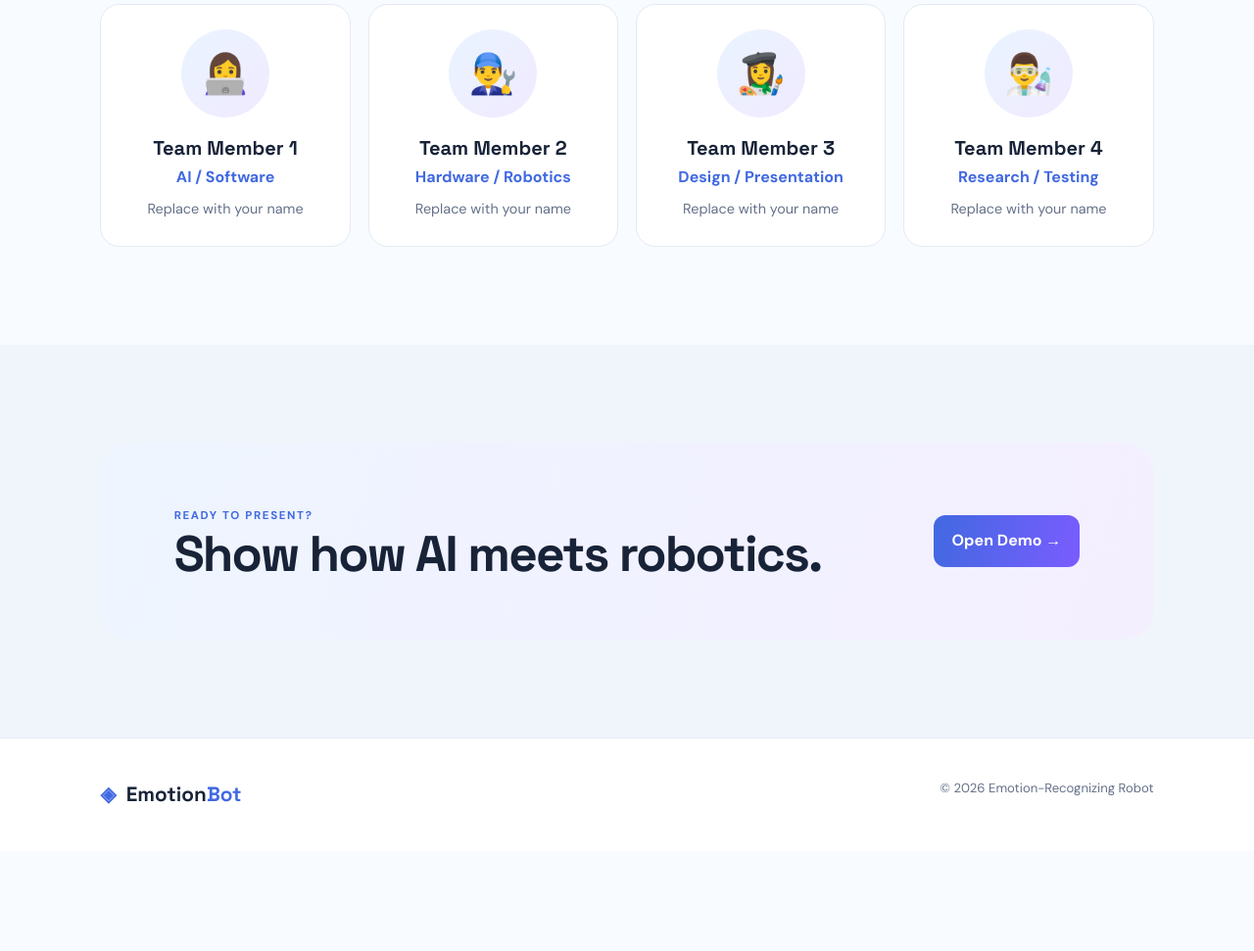
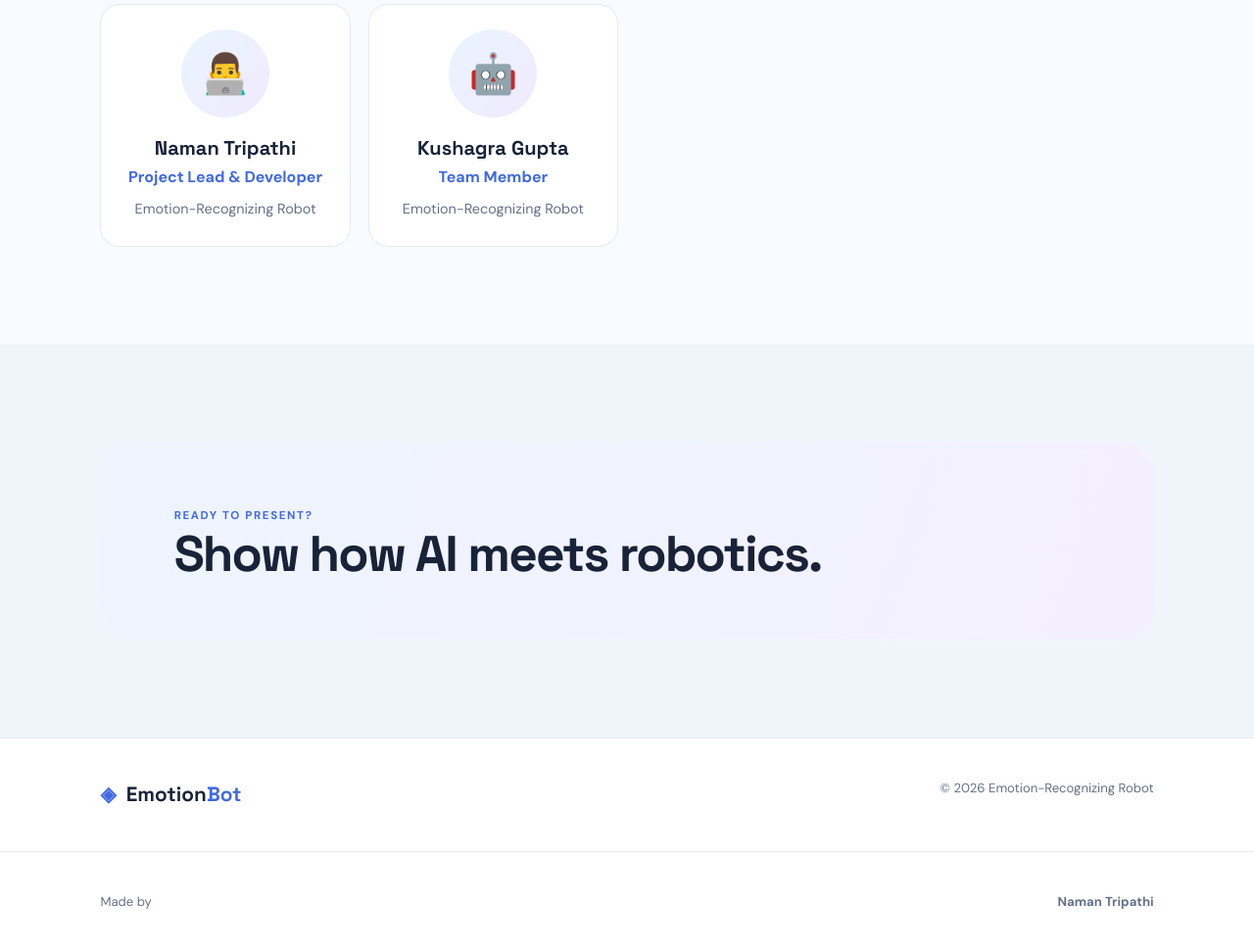
Before and after one commit to namantripathi311/emotion-recognizing-robot, a plain HTML site: page team.html in a window 1280 px wide. Shown: the part 597-1568 px from the top of the page at 98% size. Before the commit the page ends 1466 px from the top, so only its background shows below. Drawn offline with Linux system fonts and the light colour scheme.

Commit message:
Add files via upload

```diff
--- a/team.html
+++ b/team.html
@@ -1,8 +1,17 @@
 <!DOCTYPE html>
 <html lang="en"><head><meta charset="UTF-8"><meta name="viewport" content="width=device-width, initial-scale=1.0"><title>Project Team | EmotionBot</title><link rel="stylesheet" href="css/style.css"></head>
-<body><header class="navbar"><a class="logo" href="index.html"><span>◈</span> Emotion<span>Bot</span></a><button class="menu-btn">☰</button><nav><a href="index.html">Home</a><a href="about.html">About</a><a href="how-it-works.html">How It Works</a><a href="demo.html">Demo</a><a href="technology.html">Technology</a><a href="applications.html">Applications</a><a href="ethics.html">Ethics</a><a href="future.html">Future</a><a class="active" href="team.html">Team</a></nav><button id="themeToggle" class="icon-btn">☼</button></header>
-<main><section class="page-hero"><span class="eyebrow">08 • PROJECT TEAM</span><h1>The people behind <span>the project</span></h1><p>Replace these sample profiles with your actual team members.</p></section>
+<body><header class="navbar"><a class="logo" href="index.html"><span>◈</span> Emotion<span>Bot</span></a><button class="menu-btn">☰</button><nav><a href="index.html">Home</a><a href="about.html">About</a><a href="how-it-works.html">How It Works</a>
+<a href="technology.html">Technology</a><a href="applications.html">Applications</a><a href="ethics.html">Ethics</a><a href="future.html">Future</a><a class="active" href="team.html">Team</a></nav><button id="themeToggle" class="icon-btn">☼</button></header>
+<main><section class="page-hero"><span class="eyebrow">08 • PROJECT TEAM</span><h1>The people behind <span>the project</span></h1><p>The team behind the Emotion-Recognizing Robot project.</p></section>
 <section class="section"><div class="team-grid">
-<div class="team-card reveal"><div class="avatar">👩‍💻</div><h3>Team Member 1</h3><p>AI / Software</p><span>Replace with your name</span></div><div class="team-card reveal"><div class="avatar">👨‍🔧</div><h3>Team Member 2</h3><p>Hardware / Robotics</p><span>Replace with your name</span></div><div class="team-card reveal"><div class="avatar">👩‍🎨</div><h3>Team Member 3</h3><p>Design / Presentation</p><span>Replace with your name</span></div><div class="team-card reveal"><div class="avatar">👨‍🔬</div><h3>Team Member 4</h3><p>Research / Testing</p><span>Replace with your name</span></div></div></section>
-<section class="section tinted"><div class="cta compact"><div><span class="eyebrow">READY TO PRESENT?</span><h2>Show how AI meets robotics.</h2></div><a class="btn primary" href="demo.html">Open Demo →</a></div></section></main>
-<footer><div><a class="logo" href="index.html"><span>◈</span> Emotion<span>Bot</span></a></div><p>© 2026 Emotion-Recognizing Robot</p></footer><button id="topBtn" class="top-btn">↑</button><script src="js/script.js"></script></body></html>
+<div class="team-card reveal"><div class="avatar">👨‍💻</div><h3>Naman Tripathi</h3><p>Project Lead &amp; Developer</p><span>Emotion-Recognizing Robot</span></div>
+<div class="team-card reveal"><div class="avatar">🤖</div><h3>Kushagra Gupta</h3><p>Team Member</p><span>Emotion-Recognizing Robot</span></div>
+</div></section>
+<section class="section tinted"><div class="cta compact"><div><span class="eyebrow">READY TO PRESENT?</span><h2>Show how AI meets robotics.</h2></div>
+</div></section></main>
+<footer><div><a class="logo" href="index.html"><span>◈</span> Emotion<span>Bot</span></a></div><p>© 2026 Emotion-Recognizing Robot</p></footer><button id="topBtn" class="top-btn">↑</button><script src="js/script.js"></script>
+<footer class="creator-footer">
+    Made by <strong>Naman Tripathi</strong>
+</footer>
+
+</body></html>
```
Also changed, not shown: about.html (+8 -2 lines), applications.html (+8 -2 lines), ethics.html (+8 -2 lines), future.html (+8 -2 lines), how-it-works.html (+8 -2 lines), index.html (+8 -6 lines), technology.html (+8 -2 lines).
